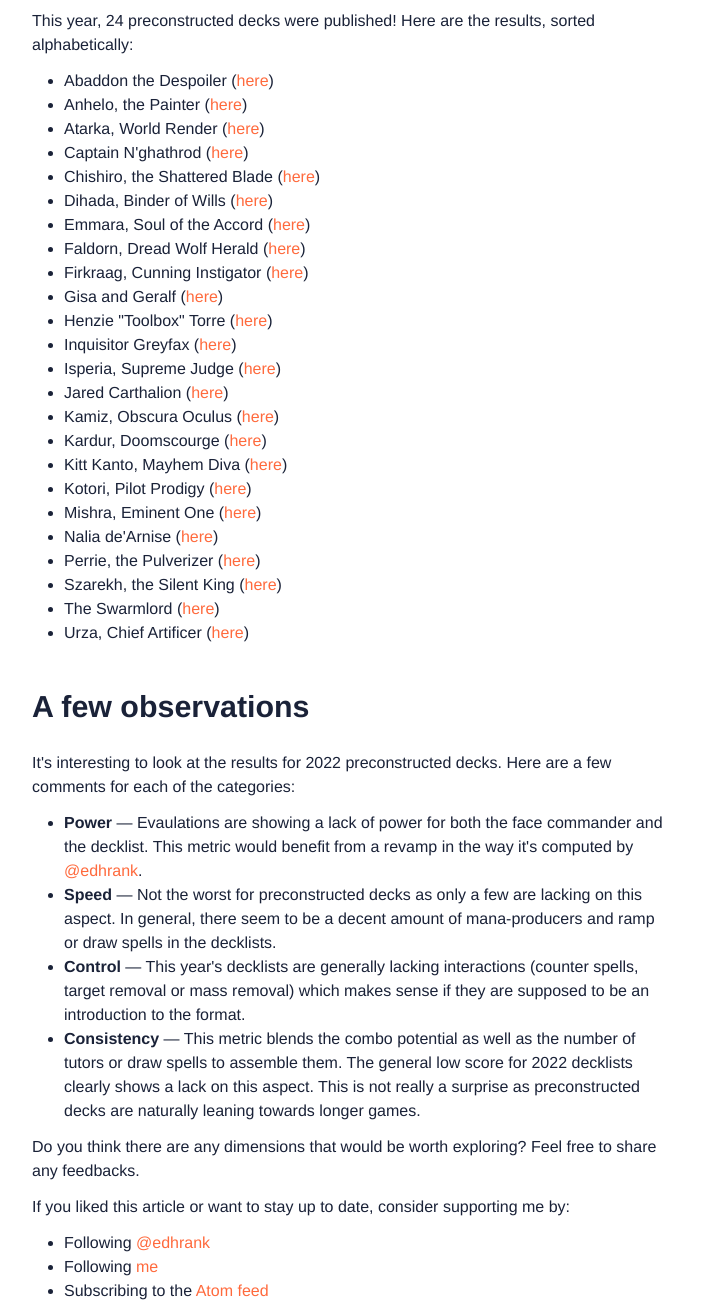
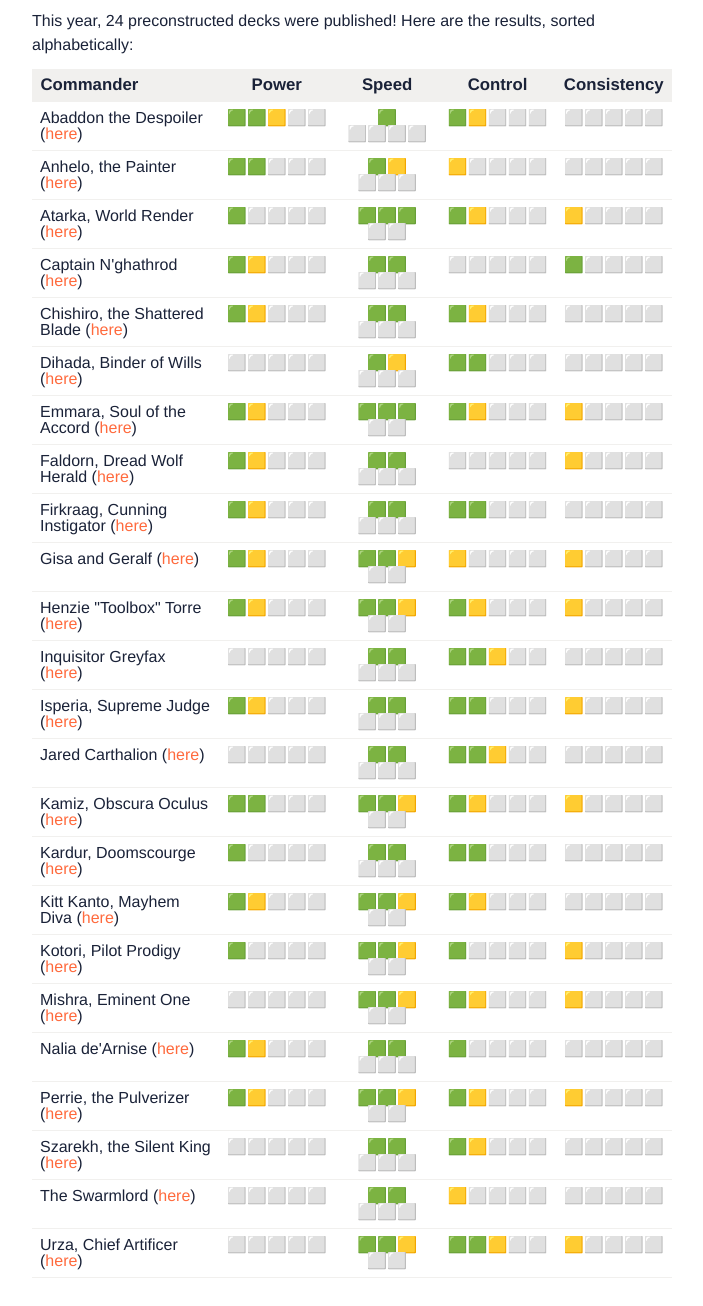
Before and after one commit to lheyberger/mtg-mana-rocks, a plain HTML site: page docs/edhrank_preco_2022.html in a window 1280 px wide. Shown: the part 775-2081 px from the top of the page, without its empty margins (288-991 px from the left). Drawn offline with Linux system fonts and the light colour scheme; a script that the page names is missing.

Commit message:
Swapped preco list for table

```diff
--- a/docs/edhrank_preco_2022.html
+++ b/docs/edhrank_preco_2022.html
@@ -58,32 +58,187 @@
 <p>ℹ️ <a href="https://twitter.com/edhrank">@edhrank</a> is <strong>publicly available and free to use</strong>.
 If you want to learn how to use it, follow this <a href="./tool_edhrank.html">guide</a>.</p>
 <p>This year, 24 preconstructed decks were published! Here are the results, sorted alphabetically:</p>
-<ul>
-<li>Abaddon the Despoiler (<a href="https://twitter.com/edhrank/status/1612943929682305024">here</a>)</li>
-<li>Anhelo, the Painter (<a href="https://twitter.com/edhrank/status/1612943951937380352">here</a>)</li>
-<li>Atarka, World Render (<a href="https://twitter.com/edhrank/status/1612943974674710529">here</a>)</li>
-<li>Captain N'ghathrod (<a href="https://twitter.com/edhrank/status/1612943998271750146">here</a>)</li>
-<li>Chishiro, the Shattered Blade (<a href="https://twitter.com/edhrank/status/1612944021135015936">here</a>)</li>
-<li>Dihada, Binder of Wills (<a href="https://twitter.com/edhrank/status/1612944043415044097">here</a>)</li>
-<li>Emmara, Soul of the Accord (<a href="https://twitter.com/edhrank/status/1612944065691095044">here</a>)</li>
-<li>Faldorn, Dread Wolf Herald (<a href="https://twitter.com/edhrank/status/1612944088059314177">here</a>)</li>
-<li>Firkraag, Cunning Instigator (<a href="https://twitter.com/edhrank/status/1612944110280663040">here</a>)</li>
-<li>Gisa and Geralf (<a href="https://twitter.com/edhrank/status/1612944133328363521">here</a>)</li>
-<li>Henzie "Toolbox" Torre (<a href="https://twitter.com/edhrank/status/1612944155587629059">here</a>)</li>
-<li>Inquisitor Greyfax (<a href="https://twitter.com/edhrank/status/1612944177892925443">here</a>)</li>
-<li>Isperia, Supreme Judge (<a href="https://twitter.com/edhrank/status/1612944201477459968">here</a>)</li>
-<li>Jared Carthalion (<a href="https://twitter.com/edhrank/status/1612944224701267969">here</a>)</li>
-<li>Kamiz, Obscura Oculus (<a href="https://twitter.com/edhrank/status/1612944247933603843">here</a>)</li>
-<li>Kardur, Doomscourge (<a href="https://twitter.com/edhrank/status/1612944271048310784">here</a>)</li>
-<li>Kitt Kanto, Mayhem Diva (<a href="https://twitter.com/edhrank/status/1612944294549114881">here</a>)</li>
-<li>Kotori, Pilot Prodigy (<a href="https://twitter.com/edhrank/status/1612944316866985984">here</a>)</li>
-<li>Mishra, Eminent One (<a href="https://twitter.com/edhrank/status/1612944339189043204">here</a>)</li>
-<li>Nalia de'Arnise (<a href="https://twitter.com/edhrank/status/1612944361834090498">here</a>)</li>
-<li>Perrie, the Pulverizer (<a href="https://twitter.com/edhrank/status/1612944384080609281">here</a>)</li>
-<li>Szarekh, the Silent King (<a href="https://twitter.com/edhrank/status/1612944406381748224">here</a>)</li>
-<li>The Swarmlord (<a href="https://twitter.com/edhrank/status/1612944431329460231">here</a>)</li>
-<li>Urza, Chief Artificer (<a href="https://twitter.com/edhrank/status/1612944454125584385">here</a>)</li>
-</ul>
+<table>
+<thead>
+<tr>
+<th style="text-align: left;">Commander</th>
+<th>Power</th>
+<th>Speed</th>
+<th>Control</th>
+<th>Consistency</th>
+</tr>
+</thead>
+<tbody>
+<tr>
+<td style="text-align: left;">Abaddon the Despoiler (<a href="https://twitter.com/edhrank/status/1612943929682305024">here</a>)</td>
+<td>🟩🟩🟨⬜⬜</td>
+<td>🟩⬜⬜⬜⬜</td>
+<td>🟩🟨⬜⬜⬜</td>
+<td>⬜⬜⬜⬜⬜</td>
+</tr>
+<tr>
+<td style="text-align: left;">Anhelo, the Painter (<a href="https://twitter.com/edhrank/status/1612943951937380352">here</a>)</td>
+<td>🟩🟩⬜⬜⬜</td>
+<td>🟩🟨⬜⬜⬜</td>
+<td>🟨⬜⬜⬜⬜</td>
+<td>⬜⬜⬜⬜⬜</td>
+</tr>
+<tr>
+<td style="text-align: left;">Atarka, World Render (<a href="https://twitter.com/edhrank/status/1612943974674710529">here</a>)</td>
+<td>🟩⬜⬜⬜⬜</td>
+<td>🟩🟩🟩⬜⬜</td>
+<td>🟩🟨⬜⬜⬜</td>
+<td>🟨⬜⬜⬜⬜</td>
+</tr>
+<tr>
+<td style="text-align: left;">Captain N'ghathrod (<a href="https://twitter.com/edhrank/status/1612943998271750146">here</a>)</td>
+<td>🟩🟨⬜⬜⬜</td>
+<td>🟩🟩⬜⬜⬜</td>
+<td>⬜⬜⬜⬜⬜</td>
+<td>🟩⬜⬜⬜⬜</td>
+</tr>
+<tr>
+<td style="text-align: left;">Chishiro, the Shattered Blade (<a href="https://twitter.com/edhrank/status/1612944021135015936">here</a>)</td>
+<td>🟩🟨⬜⬜⬜</td>
+<td>🟩🟩⬜⬜⬜</td>
+<td>🟩🟨⬜⬜⬜</td>
+<td>⬜⬜⬜⬜⬜</td>
+</tr>
+<tr>
+<td style="text-align: left;">Dihada, Binder of Wills (<a href="https://twitter.com/edhrank/status/1612944043415044097">here</a>)</td>
+<td>⬜⬜⬜⬜⬜</td>
+<td>🟩🟨⬜⬜⬜</td>
+<td>🟩🟩⬜⬜⬜</td>
+<td>⬜⬜⬜⬜⬜</td>
+</tr>
+<tr>
+<td style="text-align: left;">Emmara, Soul of the Accord (<a href="https://twitter.com/edhrank/status/1612944065691095044">here</a>)</td>
+<td>🟩🟨⬜⬜⬜</td>
+<td>🟩🟩🟩⬜⬜</td>
+<td>🟩🟨⬜⬜⬜</td>
+<td>🟨⬜⬜⬜⬜</td>
+</tr>
+<tr>
+<td style="text-align: left;">Faldorn, Dread Wolf Herald (<a href="https://twitter.com/edhrank/status/1612944088059314177">here</a>)</td>
+<td>🟩🟨⬜⬜⬜</td>
+<td>🟩🟩⬜⬜⬜</td>
+<td>⬜⬜⬜⬜⬜</td>
+<td>🟨⬜⬜⬜⬜</td>
+</tr>
+<tr>
+<td style="text-align: left;">Firkraag, Cunning Instigator (<a href="https://twitter.com/edhrank/status/1612944110280663040">here</a>)</td>
+<td>🟩🟨⬜⬜⬜</td>
+<td>🟩🟩⬜⬜⬜</td>
+<td>🟩🟩⬜⬜⬜</td>
+<td>⬜⬜⬜⬜⬜</td>
+</tr>
+<tr>
+<td style="text-align: left;">Gisa and Geralf (<a href="https://twitter.com/edhrank/status/1612944133328363521">here</a>)</td>
+<td>🟩🟨⬜⬜⬜</td>
+<td>🟩🟩🟨⬜⬜</td>
+<td>🟨⬜⬜⬜⬜</td>
+<td>🟨⬜⬜⬜⬜</td>
+</tr>
+<tr>
+<td style="text-align: left;">Henzie "Toolbox" Torre (<a href="https://twitter.com/edhrank/status/1612944155587629059">here</a>)</td>
+<td>🟩🟨⬜⬜⬜</td>
+<td>🟩🟩🟨⬜⬜</td>
+<td>🟩🟨⬜⬜⬜</td>
+<td>🟨⬜⬜⬜⬜</td>
+</tr>
+<tr>
+<td style="text-align: left;">Inquisitor Greyfax (<a href="https://twitter.com/edhrank/status/1612944177892925443">here</a>)</td>
+<td>⬜⬜⬜⬜⬜</td>
+<td>🟩🟩⬜⬜⬜</td>
+<td>🟩🟩🟨⬜⬜</td>
+<td>⬜⬜⬜⬜⬜</td>
+</tr>
+<tr>
+<td style="text-align: left;">Isperia, Supreme Judge (<a href="https://twitter.com/edhrank/status/1612944201477459968">here</a>)</td>
+<td>🟩🟨⬜⬜⬜</td>
+<td>🟩🟩⬜⬜⬜</td>
+<td>🟩🟩⬜⬜⬜</td>
+<td>🟨⬜⬜⬜⬜</td>
+</tr>
+<tr>
+<td style="text-align: left;">Jared Carthalion (<a href="https://twitter.com/edhrank/status/1612944224701267969">here</a>)</td>
+<td>⬜⬜⬜⬜⬜</td>
+<td>🟩🟩⬜⬜⬜</td>
+<td>🟩🟩🟨⬜⬜</td>
+<td>⬜⬜⬜⬜⬜</td>
+</tr>
+<tr>
+<td style="text-align: left;">Kamiz, Obscura Oculus (<a href="https://twitter.com/edhrank/status/1612944247933603843">here</a>)</td>
+<td>🟩🟩⬜⬜⬜</td>
+<td>🟩🟩🟨⬜⬜</td>
+<td>🟩🟨⬜⬜⬜</td>
+<td>🟨⬜⬜⬜⬜</td>
+</tr>
+<tr>
+<td style="text-align: left;">Kardur, Doomscourge (<a href="https://twitter.com/edhrank/status/1612944271048310784">here</a>)</td>
+<td>🟩⬜⬜⬜⬜</td>
+<td>🟩🟩⬜⬜⬜</td>
+<td>🟩🟩⬜⬜⬜</td>
+<td>⬜⬜⬜⬜⬜</td>
+</tr>
+<tr>
+<td style="text-align: left;">Kitt Kanto, Mayhem Diva (<a href="https://twitter.com/edhrank/status/1612944294549114881">here</a>)</td>
+<td>🟩🟨⬜⬜⬜</td>
+<td>🟩🟩🟨⬜⬜</td>
+<td>🟩🟨⬜⬜⬜</td>
+<td>⬜⬜⬜⬜⬜</td>
+</tr>
+<tr>
+<td style="text-align: left;">Kotori, Pilot Prodigy (<a href="https://twitter.com/edhrank/status/1612944316866985984">here</a>)</td>
+<td>🟩⬜⬜⬜⬜</td>
+<td>🟩🟩🟨⬜⬜</td>
+<td>🟩⬜⬜⬜⬜</td>
+<td>🟨⬜⬜⬜⬜</td>
+</tr>
+<tr>
+<td style="text-align: left;">Mishra, Eminent One (<a href="https://twitter.com/edhrank/status/1612944339189043204">here</a>)</td>
+<td>⬜⬜⬜⬜⬜</td>
+<td>🟩🟩🟨⬜⬜</td>
+<td>🟩🟨⬜⬜⬜</td>
+<td>🟨⬜⬜⬜⬜</td>
+</tr>
+<tr>
+<td style="text-align: left;">Nalia de'Arnise (<a href="https://twitter.com/edhrank/status/1612944361834090498">here</a>)</td>
+<td>🟩🟨⬜⬜⬜</td>
+<td>🟩🟩⬜⬜⬜</td>
+<td>🟩⬜⬜⬜⬜</td>
+<td>⬜⬜⬜⬜⬜</td>
+</tr>
+<tr>
+<td style="text-align: left;">Perrie, the Pulverizer (<a href="https://twitter.com/edhrank/status/1612944384080609281">here</a>)</td>
+<td>🟩🟨⬜⬜⬜</td>
+<td>🟩🟩🟨⬜⬜</td>
+<td>🟩🟨⬜⬜⬜</td>
+<td>🟨⬜⬜⬜⬜</td>
+</tr>
+<tr>
+<td style="text-align: left;">Szarekh, the Silent King (<a href="https://twitter.com/edhrank/status/1612944406381748224">here</a>)</td>
+<td>⬜⬜⬜⬜⬜</td>
+<td>🟩🟩⬜⬜⬜</td>
+<td>🟩🟨⬜⬜⬜</td>
+<td>⬜⬜⬜⬜⬜</td>
+</tr>
+<tr>
+<td style="text-align: left;">The Swarmlord (<a href="https://twitter.com/edhrank/status/1612944431329460231">here</a>)</td>
+<td>⬜⬜⬜⬜⬜</td>
+<td>🟩🟩⬜⬜⬜</td>
+<td>🟨⬜⬜⬜⬜</td>
+<td>⬜⬜⬜⬜⬜</td>
+</tr>
+<tr>
+<td style="text-align: left;">Urza, Chief Artificer (<a href="https://twitter.com/edhrank/status/1612944454125584385">here</a>)</td>
+<td>⬜⬜⬜⬜⬜</td>
+<td>🟩🟩🟨⬜⬜</td>
+<td>🟩🟩🟨⬜⬜</td>
+<td>🟨⬜⬜⬜⬜</td>
+</tr>
+</tbody>
+</table>
 <h1 id="a-few-observations">A few observations</h1>
 <p>It's interesting to look at the results for 2022 preconstructed decks. Here are a few comments for each of the categories:</p>
 <ul>
--- a/style/sass/_main_article.scss
+++ b/style/sass/_main_article.scss
@@ -69,6 +69,31 @@ article:only-of-type {
 		}
 	}
 
+	table {
+		font-size: 1em;
+		text-align: center;
+		width: 100%;
+		border-collapse: collapse;
+		border-spacing: 0;
+
+		thead th {
+			font-size: 1.05em;
+			font-weight: bold;
+			background: $light-background;
+			padding: .5em;
+		}
+
+		tbody {
+			tr {
+				border-bottom: 1px solid $light-background;
+			}
+			td {
+				background: $background-color;
+				padding: .5em;
+			}
+		}
+	}
+
 	:not(pre) code, pre {
 		font-family: $code-font;
 		font-size: 85%;
@@ -100,3 +125,32 @@ article:only-of-type {
 		}
 	}
 }
+
+
+// <table>
+// 	<thead>
+// 		<tr>
+// 			<th>Commander</th>
+// 			<th>Power</th>
+// 			<th>Speed</th>
+// 			<th>Control</th>
+// 			<th>Consistency</th>
+// 		</tr>
+// 	</thead>
+// 	<tbody>
+// 		<tr>
+// 			<td>Abaddon the Despoiler</td>
+// 			<td>🟩🟩🟨⬜⬜</td>
+// 			<td>🟩⬜⬜⬜⬜</td>
+// 			<td>🟩🟨⬜⬜⬜</td>
+// 			<td>⬜⬜⬜⬜⬜</td>
+// 		</tr>
+// 		<tr>
+// 			<td>Anhelo, the Painter</td>
+// 			<td>🟩🟩⬜⬜⬜</td>
+// 			<td>🟩🟨⬜⬜⬜</td>
+// 			<td>🟨⬜⬜⬜⬜</td>
+// 			<td>⬜⬜⬜⬜⬜</td>
+// 		</tr>
+// 	</tbody>
+// </table>
```
Also changed, not shown: docs/style.css, style/style.css, 1 other file.
